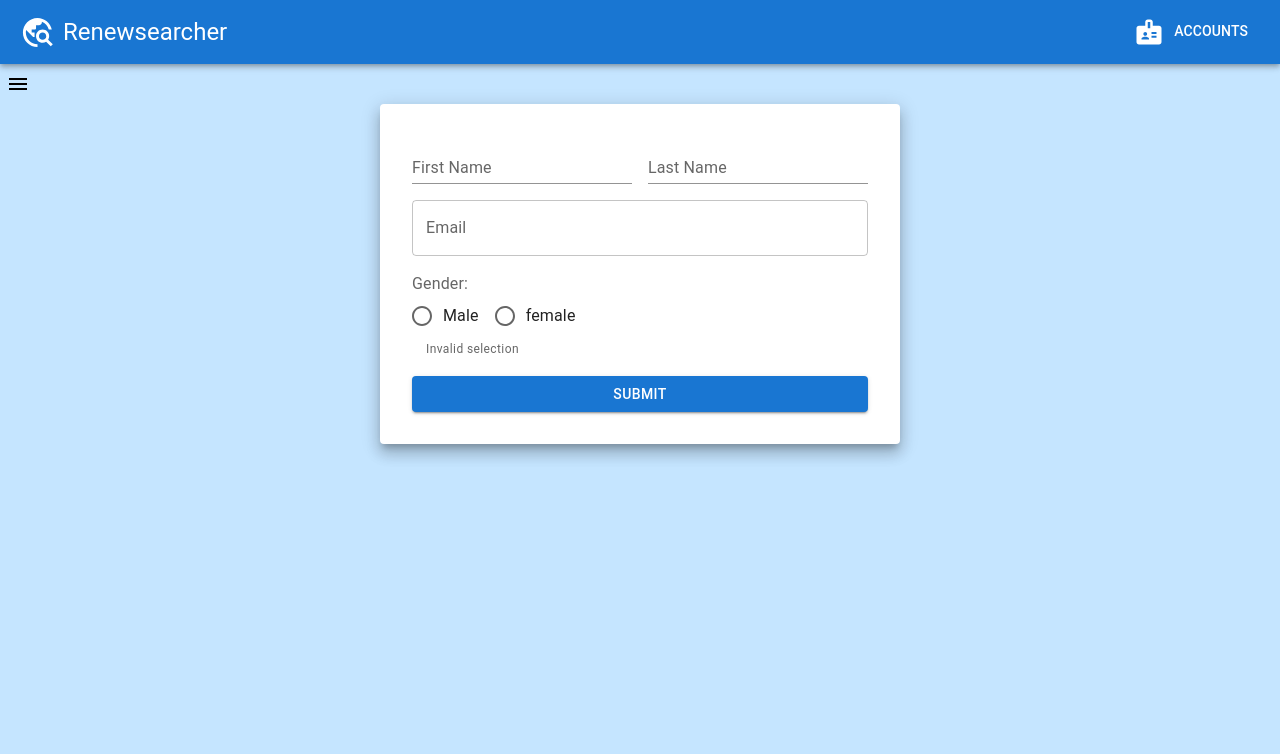
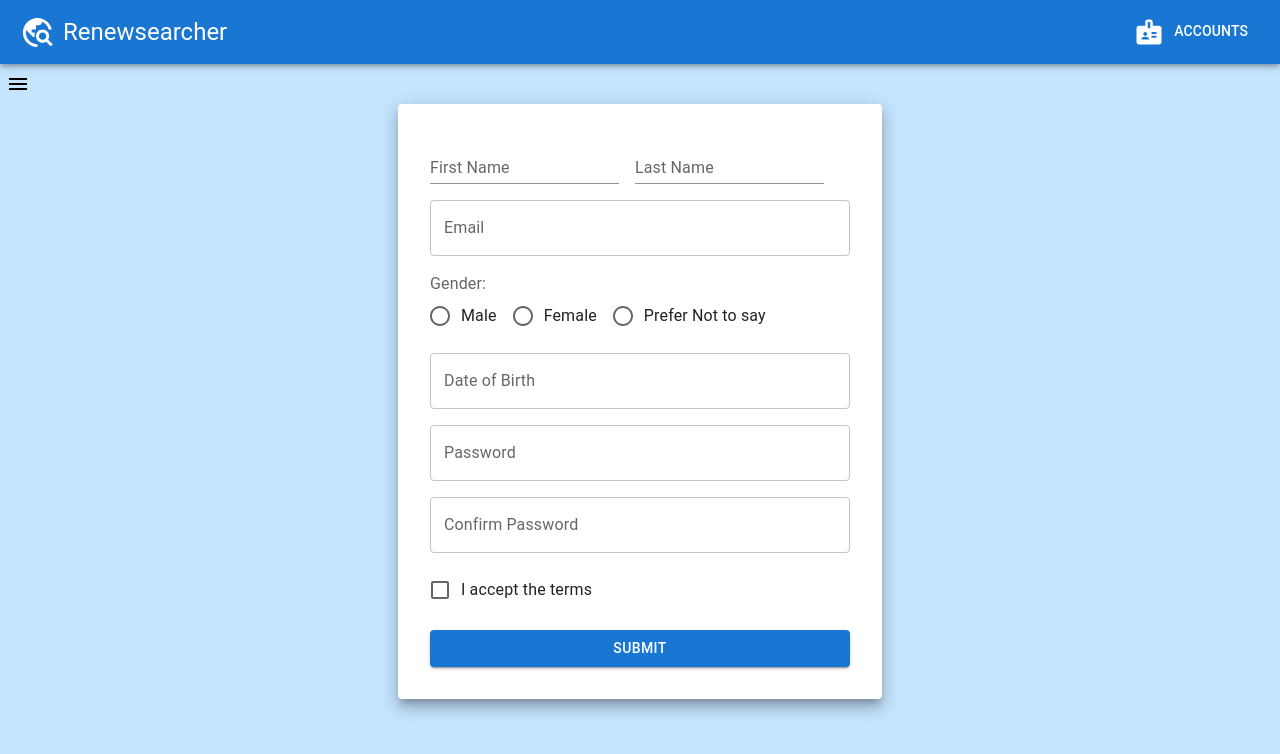
Before and after one commit to 01edie/renewsearcher, a React (Create React App) app: page / in a window 1280 px wide. Shown: the top 754 px of the page. Built offline with nearby package versions, Linux system fonts and the light colour scheme.

Commit message:
registration form complete

```diff
--- a/package.json
+++ b/package.json
@@ -3,16 +3,19 @@
   "version": "0.1.0",
   "private": true,
   "dependencies": {
+    "@date-io/dayjs": "^2.16.0",
     "@emotion/react": "^11.10.5",
     "@emotion/styled": "^11.10.5",
     "@hookform/resolvers": "^2.9.10",
     "@mui/icons-material": "^5.10.9",
     "@mui/lab": "^5.0.0-alpha.108",
     "@mui/material": "^5.10.14",
+    "@mui/x-date-pickers": "^5.0.8",
     "@testing-library/jest-dom": "^5.16.5",
     "@testing-library/react": "^13.4.0",
     "@testing-library/user-event": "^13.5.0",
     "axios": "^1.1.3",
+    "dayjs": "^1.11.6",
     "react": "^18.2.0",
     "react-dom": "^18.2.0",
     "react-hook-form": "^7.39.5",
--- a/src/components/Main.js
+++ b/src/components/Main.js
@@ -14,6 +14,8 @@ import { styled } from "@mui/material/styles";
 import { tooltipClasses } from "@mui/material/Tooltip";
 import DrawerList from "./DrawerList";
 import PageManager from "./PageManager";
+import { LocalizationProvider } from "@mui/x-date-pickers";
+import { AdapterDayjs } from "@mui/x-date-pickers/AdapterDayjs";
 
 const Main = ({
   isLabOpen,
@@ -39,7 +41,7 @@ const Main = ({
   }));
   // ................
   return (
-    <>
+    <LocalizationProvider dateAdapter={AdapterDayjs}>
       {/* drawer button */}
       <Box sx={{ position: "absolute" }}>
         <HtmlTooltip
@@ -95,7 +97,7 @@ const Main = ({
           isFeaturesOpen={isFeaturesOpen}
         />
       </Grid>
-    </>
+    </LocalizationProvider>
   );
 };
 
--- a/src/components/Registration.js
+++ b/src/components/Registration.js
@@ -9,42 +9,85 @@ import {
   RadioGroup,
   Radio,
   FormHelperText,
+  Checkbox,
+  Snackbar,
+  Alert,
+  AlertProps,
 } from "@mui/material";
-import React from "react";
+import React, { useState,forwardRef  } from "react";
 import { Controller, useForm } from "react-hook-form";
 import * as yup from "yup";
 import { yupResolver } from "@hookform/resolvers/yup";
+import { DatePicker } from "@mui/x-date-pickers";
+import RegistrationSuccess from "./RegistrationSuccess";
 
-const GenderRadio = ({ field }) => {
+
+const SnackbarAlert = forwardRef(function SnackbarAlert(props, ref) {
+  return <Alert elevation={6} ref={ref} {...props}></Alert>;
+});
+
+
+const GenderRadio = ({ field, error }) => {
   return (
-    <FormControl>
+    <FormControl error={Boolean(error)}>
       <FormLabel id="gender-group">Gender:</FormLabel>
-      <RadioGroup name="gender-group" {...field} row>
+      <RadioGroup {...field} row>
         <FormControlLabel control={<Radio></Radio>} label="Male" value="male" />
         <FormControlLabel
           control={<Radio></Radio>}
-          label="female"
+          label="Female"
           value="female"
         />
+        <FormControlLabel
+          control={<Radio></Radio>}
+          label="Prefer Not to say"
+          value="pnts"
+        />
       </RadioGroup>
-      <FormHelperText>Invalid selection</FormHelperText>
+      {Boolean(error) ? <FormHelperText>{error.message}</FormHelperText> : null}
     </FormControl>
   );
 };
 
 const Registration = () => {
+  // schema for form inputs
   const schema = yup.object().shape({
-    firstName: yup.string().required(),
-    lastName: yup.string().required(),
-    email: yup.string().required(),
-    gender: yup.string().required(),
+    firstName: yup.string().required("First Name is required"),
+    lastName: yup.string().required("Last name is required"),
+    email: yup.string().required("Email id is required for verification"),
+    gender: yup.string(),
+    dob: yup
+      .date()
+      .required()
+      .typeError("Date of Birth is required")
+      .max("11-23-2004", "Age must be over 18")
+      .min("11-23-1962", "Age must be below 60"),
+    // mm/dd/yyyy
+    password: yup
+      .string()
+      .matches(
+        /^(?=.*[A-Za-z])(?=.*\d)(?=.*[@$!%*#?&])[A-Za-z\d@$!%*#?&]{6,8}$/,
+        "Min 6 Characters Max 8 characters, One Uppercase, One Lowercase, One Number and one special case Character"
+      )
+      .required(),
+    confirmPassword: yup
+      .string()
+      .oneOf([yup.ref("password"), null], "Passwords don't match")
+      .required(),
+    agree: yup.bool().isTrue("You must accept to proceed!"),
   });
+  //default values
   const defaultValues = {
     firstName: "",
     lastName: "",
     gender: "",
-    email:""
+    email: "",
+    dob: "",
+    password: "",
+    confirmPassword: "",
+    agree: false,
   };
+  //hooks
   const {
     control,
     handleSubmit,
@@ -53,9 +96,20 @@ const Registration = () => {
     defaultValues: defaultValues,
     resolver: yupResolver(schema),
   });
-
+  const [formStatus, setFormStatus] = useState(true);
+  const [openToast, setOpenToast] = useState(false);
+  //handlers
   const formHandler = (data) => {
     console.log(data);
+    console.log(data.dob.toLocaleDateString());
+    setFormStatus(false);
+    setOpenToast(true);
+  };
+  const handleCloseToast = (e, reason) => {
+    if (reason === "clickaway") {
+      return;
+    }
+    setOpenToast(false);
   };
   return (
     <Stack
@@ -64,18 +118,30 @@ const Registration = () => {
       justifyContent="center"
       m="40px 0px 32px 0px"
     >
-      <Paper sx={{ padding: "32px" }} elevation={10}>
+      {formStatus ? (
+        <Paper
+          sx={{ padding: { sm: "32px", xs: "16px" } }}
+          elevation={10}
+          m={2}
+        >
           <Stack
             component="form"
             onSubmit={handleSubmit(formHandler)}
             spacing={2}
+            maxWidth={{ xs: "350px", sm: "420px" }}
+            id="main-form"
           >
-          <Stack direction="row" spacing={2}>
+            <Stack
+              direction={{ xs: "column", sm: "row" }}
+              spacing={2}
+              maxWidth="100%"
+            >
               <Controller
                 name="firstName"
                 control={control}
                 render={({ field }) => (
                   <TextField
+                    sx={{ width: { xs: "100%", sm: "45%" } }}
                     {...field}
                     error={Boolean(errors.firstName)}
                     helperText={
@@ -91,6 +157,7 @@ const Registration = () => {
                 control={control}
                 render={({ field }) => (
                   <TextField
+                    sx={{ width: { xs: "100%", sm: "45%" } }}
                     {...field}
                     variant="standard"
                     label="Last Name"
@@ -102,31 +169,119 @@ const Registration = () => {
                 )}
               ></Controller>
             </Stack>
-          <TextField label="Email"
+            <Controller
+              name="email"
+              control={control}
+              render={({ field }) => (
+                <TextField
+                  label="Email"
+                  {...field}
                   error={Boolean(errors.email)}
                   helperText={errors.email ? errors.email.message : null}
                 ></TextField>
+              )}
+            ></Controller>
             <Stack>
               <Controller
                 name="gender"
                 control={control}
-              render={({ field }) => <GenderRadio field={field} />}
+                render={({ field }) => (
+                  <GenderRadio field={field} error={errors.gender} />
+                )}
               ></Controller>
             </Stack>
-          {/* <Stack>
+            <Stack>
               <Controller
-              name='gender'
+                name="dob"
                 control={control}
-              render={() => (
-                <TextField/>
+                render={({ field }) => (
+                  <DatePicker
+                    label="Date of Birth"
+                    renderInput={(params) => (
+                      <TextField
+                        {...params}
+                        error={Boolean(errors.dob)}
+                        helperText={
+                          Boolean(errors.dob) ? errors.dob.message : null
+                        }
+                      />
+                    )}
+                    {...field}
+                  ></DatePicker>
                 )}
               ></Controller>
-          </Stack> */}
+            </Stack>
+
+            <Controller
+              name="password"
+              control={control}
+              render={({ field }) => (
+                <TextField
+                  {...field}
+                  label="Password"
+                  placeholder="use a strong password that you remember"
+                  type="password"
+                  error={Boolean(errors.password)}
+                  helperText={
+                    Boolean(errors.password) ? errors.password.message : null
+                  }
+                />
+              )}
+            ></Controller>
+
+            <Controller
+              name="confirmPassword"
+              control={control}
+              render={({ field }) => (
+                <TextField
+                  {...field}
+                  label="Confirm Password"
+                  placeholder="did you remember?"
+                  type="password"
+                  error={Boolean(errors.confirmPassword)}
+                  helperText={
+                    Boolean(errors.confirmPassword)
+                      ? errors.confirmPassword.message
+                      : null
+                  }
+                />
+              )}
+            ></Controller>
+            <Controller
+              name="agree"
+              control={control}
+              render={({ field }) => (
+                <FormControl error={Boolean(errors.agree)}>
+                  <FormControlLabel
+                    label="I accept the terms"
+                    control={<Checkbox {...field}></Checkbox>}
+                  ></FormControlLabel>
+                  <FormHelperText>
+                    {Boolean(errors.agree) ? errors.agree.message : null}
+                  </FormHelperText>
+                </FormControl>
+              )}
+            ></Controller>
             <Button variant="contained" type="submit">
               Submit{" "}
             </Button>
           </Stack>
         </Paper>
+      ) : (
+        <RegistrationSuccess />
+      )}
+      {/* toast on registration success */}
+      <Snackbar
+        open={openToast}
+        autoHideDuration={4000}
+        onClose={handleCloseToast}
+        anchorOrigin={{ vertical: "bottom", horizontal: "right" }}
+      >
+        <SnackbarAlert onClose={handleCloseToast} severity="success">
+          {" "}
+          Registered Successfully
+        </SnackbarAlert>
+      </Snackbar>
     </Stack>
   );
 };
--- /dev/null
+++ b/src/components/RegistrationSuccess.js
@@ -0,0 +1,10 @@
+import { Typography } from '@mui/material'
+import React from 'react'
+
+const RegistrationSuccess = () => {
+  return (
+    <Typography variant='h5' component='span'>Registration SuccessFull. Now you can successfully log in...</Typography>
+  )
+}
+
+export default RegistrationSuccess
--- a/src/index.css
+++ b/src/index.css
@@ -11,3 +11,9 @@ margin:0;
   }
 
 }
+@media screen and (max-width:450px){
+  #main-form{
+    max-width: 250px;
+  }
+
+}
```
Also changed, not shown: src/components/Test.js (added), 1 other file (tests, documents, lock files or other folders). Lines whose indentation alone changed are shown as unchanged.
